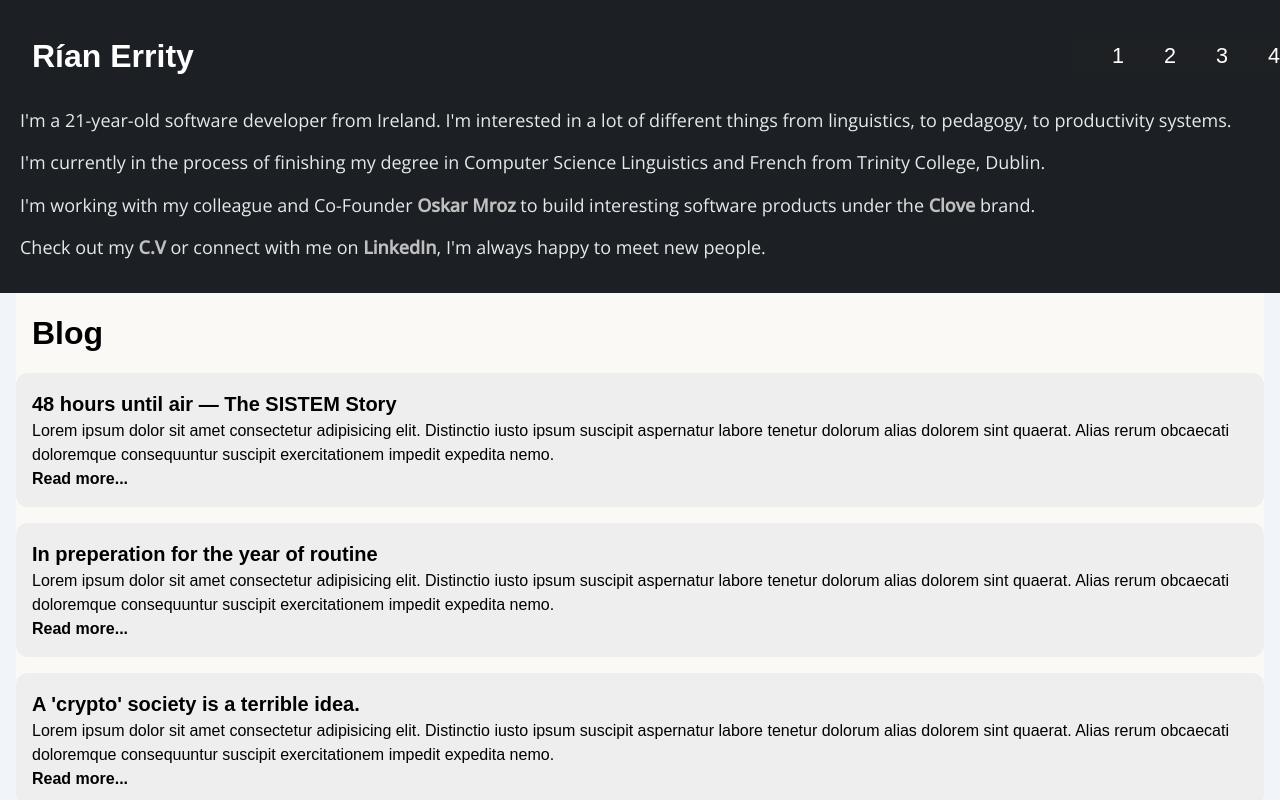
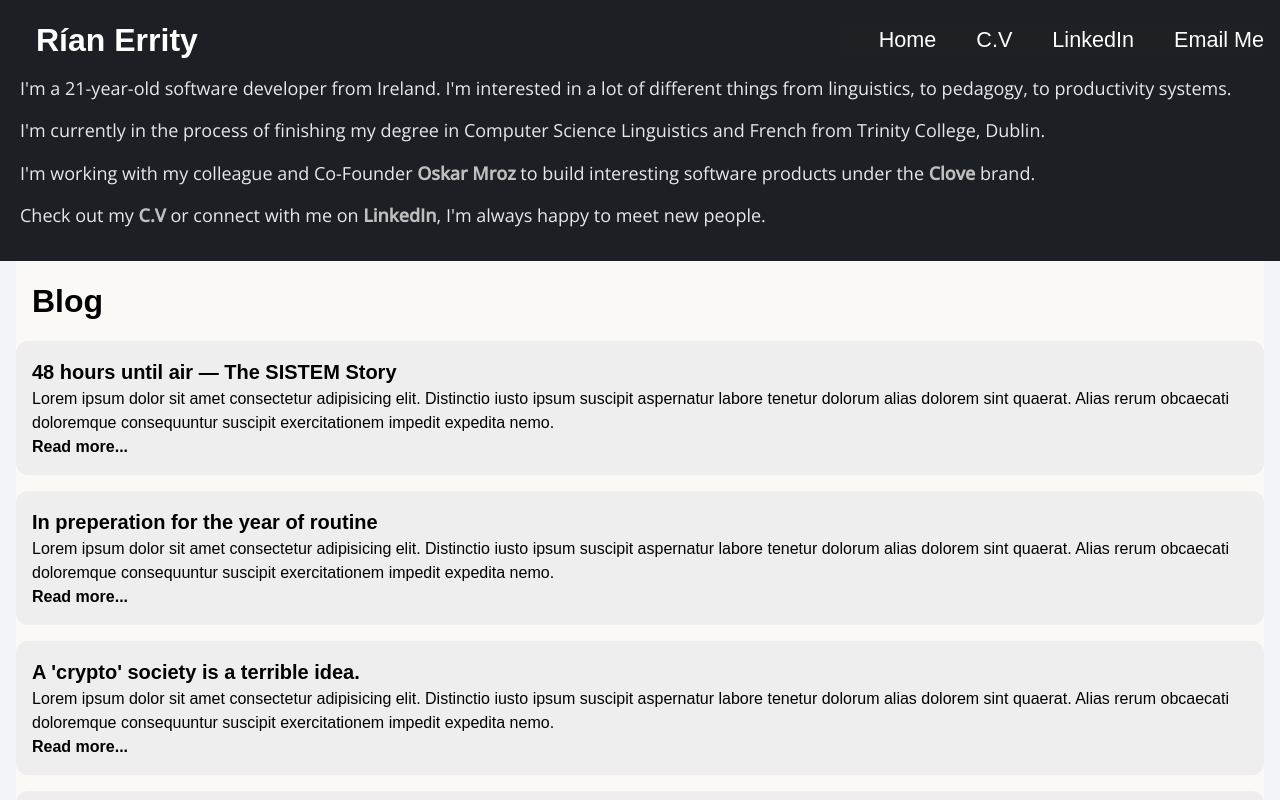
Before and after one commit to ParadauxIO/paradaux.io, an Astro site: page / in a window 1280 px wide. Shown: the top 800 px of the page. Built offline with nearby package versions, Linux system fonts and the light colour scheme; Astro itself is replaced by a stand-in of ours.

Commit message:
Update header, include link to cv file

```diff
--- a/src/components/Header.jsx
+++ b/src/components/Header.jsx
@@ -28,22 +28,22 @@ export default function Header() {
                 >
                     <li className="active">
                         <a href="/">
-                            1
+                            Home
                         </a>
                     </li>
                     <li>
                         <a href="/blog">
-                            2
+                            C.V
                         </a>
                     </li>
                     <li>
                         <a href="/cv.pdf">
-                            3
+                            LinkedIn
                         </a>
                     </li>
                     <li>
                         <a href="/contact">
-                            4
+                            Email Me
                         </a>
                     </li>
                 </ul>
--- a/src/components/Header.scss
+++ b/src/components/Header.scss
@@ -1,8 +1,10 @@
 $nav-text-color: white;
 
 .primary-header {
+    padding: 1rem;
     .title {
-        margin: 2rem;
+
+        padding-left: 1.25rem;
 
         a {
             text-decoration: none;
@@ -32,7 +34,7 @@ $nav-text-color: white;
     outline: none;
     border: none;
     z-index: 9999;
-    top: 2.1rem;
+    top: 1rem;
     right: 1rem;
 }
 
@@ -61,7 +63,7 @@ $nav-text-color: white;
     }
 }
 
-@media (max-width: 35em) {
+@media (max-width: 45em) {
     .primary-navigation {
         position: fixed;
         inset: 0 0 0 30%;
```
Also changed, not shown: 1 other file.
